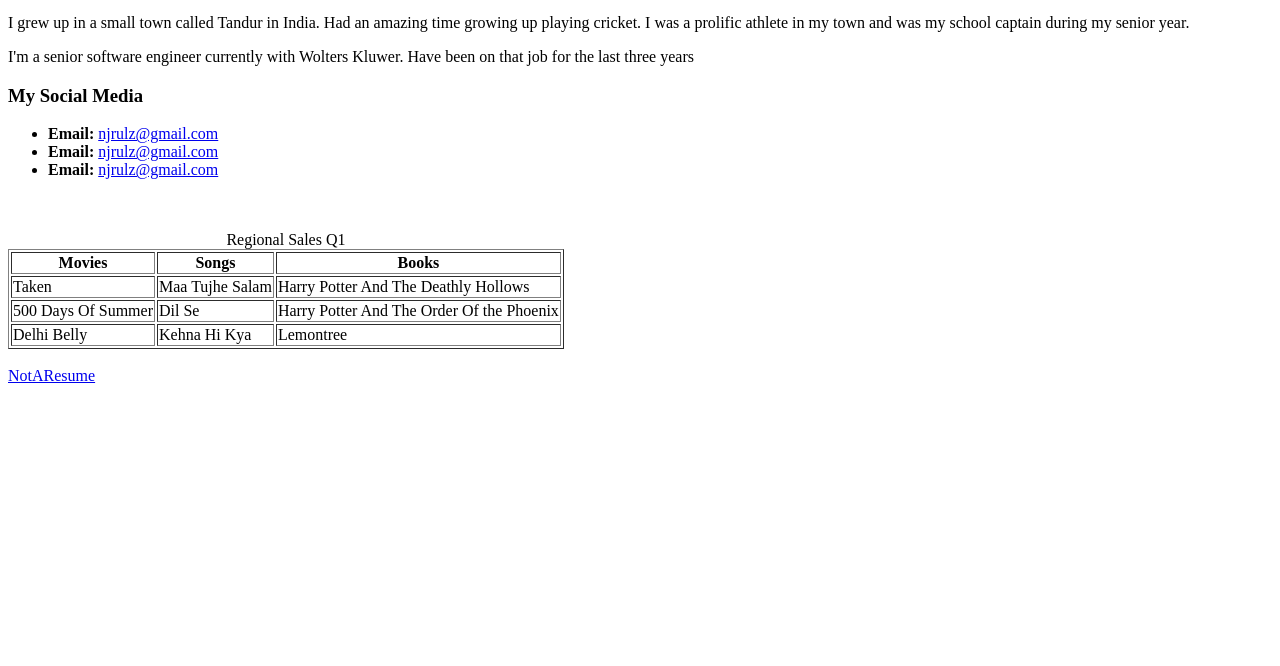
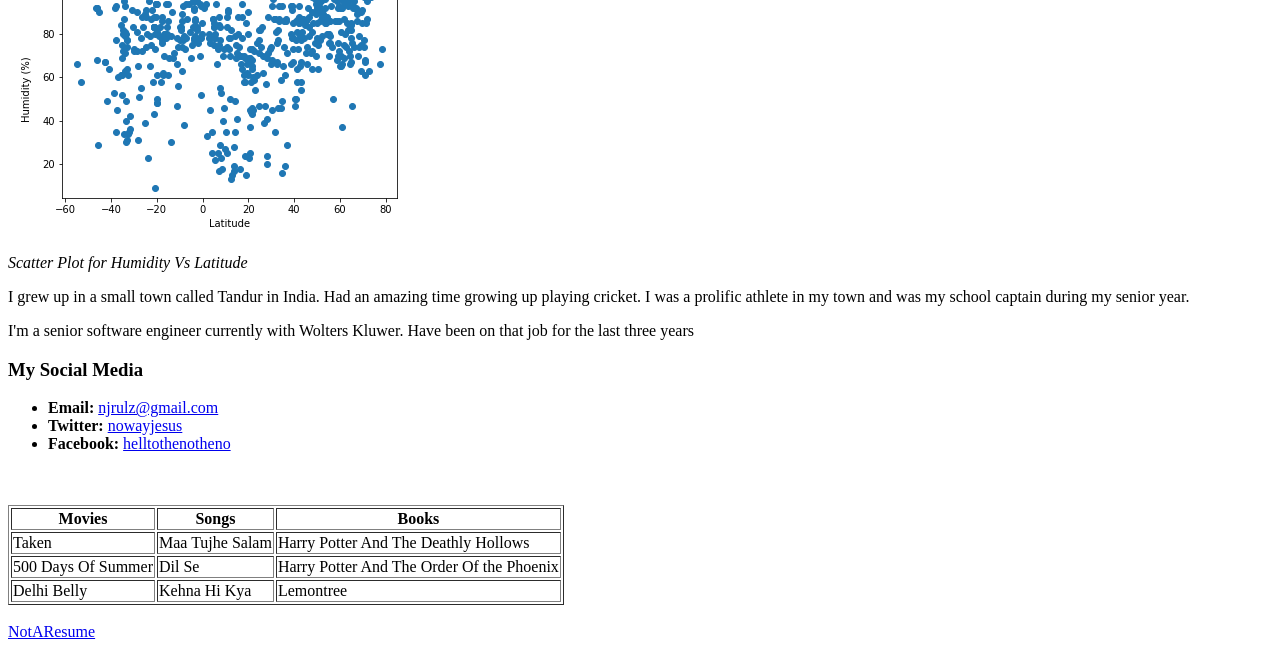
Before and after one commit to whatwillnjdo/whatwillnjdo.github.io, a plain HTML site: page index.html in a window 1280 px wide. Shown: the part 134-800 px from the top of the page. Drawn offline with Linux system fonts and the light colour scheme.

Commit message:
NJ - Added other files that were needed

```diff
--- a/index.html
+++ b/index.html
@@ -7,7 +7,7 @@
 
 <body>
   <h1>Humidity Vs Latitude </h1>
-  <p><img src="/Users/nj/PythonData/python-api-challenge/Images/Humidity Vs Latitude.png"
+  <p><img src="Humidity Vs Latitude.png"
     alt="Humidity Vs Latitude" width="432" height="288" longdesc="Humidity Vs Latitude.txt" /></p>
     <p><em>Scatter Plot for Humidity Vs Latitude</em></p>
   <p>
@@ -22,14 +22,14 @@
   <ul>
     <li><strong>Email:</strong>
       <a href="#">njrulz@gmail.com</a></li>
-    <li><strong>Email:</strong>
-      <a href="#">njrulz@gmail.com</a></li>
-    <li><strong>Email:</strong>
-      <a href="#">njrulz@gmail.com</a></li>
+    <li><strong>Twitter:</strong>
+      <a href="#">nowayjesus</a></li>
+    <li><strong>Facebook:</strong>
+      <a href="#">helltothenotheno</a></li>
   </ul>
   <br></br>
   <title>My  favorite movies, songs, books</title>
-  <table border><caption>Regional Sales Q1</caption>
+  <table border>
       <thead>
           <tr>
               <th>Movies</th>
@@ -56,6 +56,6 @@
       </tbody>
   </table>
   <br/>
-  <a href= "/Users/nj/Documents/SeasonGreetings.pdf">NotAResume</a>
+  <a href= "SeasonGreetings.pdf">NotAResume</a>
 </body>
 </html>
```
Also changed, not shown: Humidity Vs Latitude.png (added), 1 other file.
